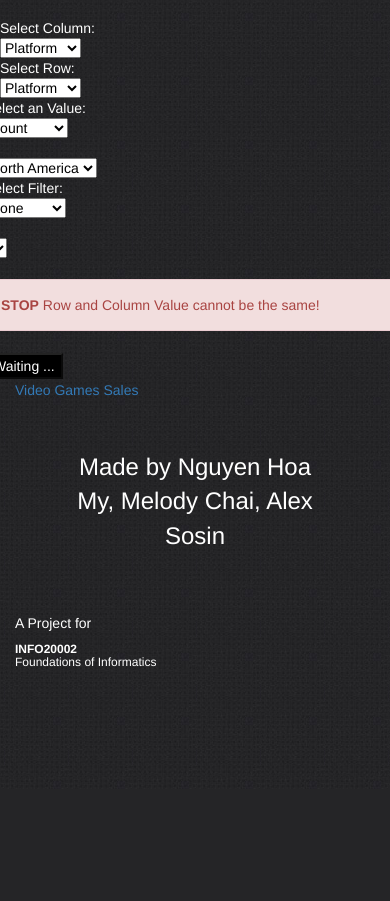
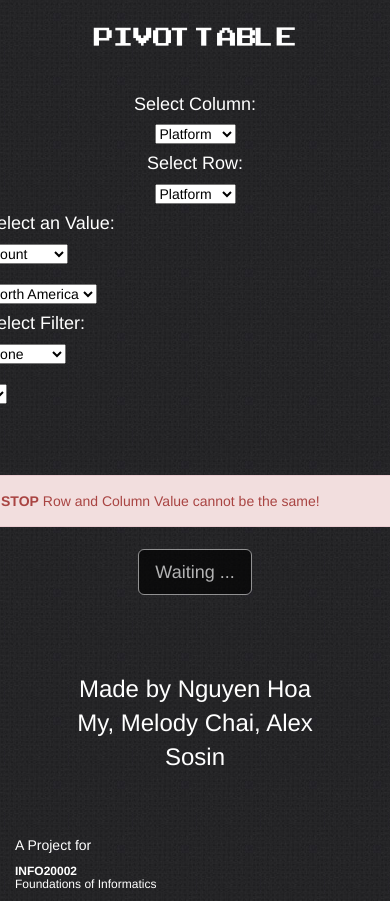
Before and after one commit to nguyenhoamy1602/video_games, a Flask app: page /form in a window 390 px wide; the page is wider, and only the part inside the window is pictured. Shown: the part 55-956 px from the top of that part. Before the commit the page ends 722 px from the top of that part, so only its background shows below. Run offline with Flask 2, Linux system fonts and the light colour scheme; some libraries are stand-ins or nearby versions.

Commit message:
Added styling and some changes to html, also added pictures and altered usability

```diff
--- a/video_games/templates/form.html
+++ b/video_games/templates/form.html
@@ -1,4 +1,3 @@
-
 {% extends "layout.html" %}
 {% block title %} Pivot Table Form {% endblock %}
 {% block head %}
@@ -9,11 +8,17 @@
 {% include "partials/nav.html" %}
     <div id='content' class='row-fluid'>
       <div class="row">
+          <div class="col-md-4 col-sm-1"></div>
+          <div class="col-md-4 col-sm-1" style="text-align:center">
+            <h1 style="display:inline; font-family:Arcade;">Pivot Table</h1>
+          </div>
+          <div class="col-md-4 col-sm-1"></div>
+      </div>
+      <div class="row" style="position:relative; top:25px">
         <form name="Item_1" action="/pivot" method='POST'>
             <div class="col-md-2 col-sm-1"></div>
-            <div class="col-md-2 col-sm-3">
-                Select Column:
-                <br>
+            <div class="col-md-2 col-sm-3" style="text-align:center">
+               <h4> Select Column:</h4>
                 <select name="cat1" id="cat1" onChange="checkAlert1(this.value)">
                   <option value="Platform">Platform</option>
                   <option value="Year">Year</option>
@@ -21,9 +26,8 @@
                   <option value="Publisher">Publisher</option>
                 </select>
             </div>
-              <div class="col-md-2 col-sm-3">
-                Select Row:
-                  <br>
+              <div class="col-md-2 col-sm-3" style="text-align:center">
+                  <h4>Select Row:</h4>
                  <select name="cat2" id="cat2" onChange="checkAlert2(this.value)">
                   <option value="Platform">Platform</option>
                   <option value="Year">Year</option>
@@ -32,10 +36,9 @@
                 </select>
 
             </div>
-               <div class="col-md-2 col-sm-3">
+               <div class="col-md-2 col-sm-3" style="text-align:left">
                    <div class="row">
-                       Select an Value:
-                       <br>
+                       <h4>Select an Value:</h4>
                        <select name="aggr">
                            <option value="count">Count</option>
                           <option value="sum">Sum</option>
@@ -57,9 +60,8 @@
 
             </div>
                <div class="col-md-2 col-sm-2">
-                <div class="row">
-                    Select Filter:
-                    <br>
+                <div class="row" style:"text-align:left">
+                    <h4>Select Filter:</h4>
                     <select name="filter" id="filter" onChange="change(this.value)">
                         <option value="none" selected> None</option>
                         <option value="Platform">Platform</option>
@@ -79,7 +81,7 @@
             </div>
             <div class="col-md-2col-sm-1"></div>
 
-            <div class="row">
+            <div class="row" style="position:relative; top:50px;">
                 <div class="col-md-3 col-sm-3"></div>
                     <div class="col-md-6 col-sm-6">
                         <div id = "warning">
@@ -90,10 +92,10 @@
                     </div>
                  <div class="col-md-3 col-sm-3"></div>
             </div>
-            <div class="row">
+            <div class="row" style="position:relative; top:50px;">
                 <div class="col-md-5 col-sm-5"></div>
-                <div class="col-md-2 col-sm-2">
-                    <button type="submit" id="submit" disabled style="background-color:black; color:white;"> Waiting ...</button>
+                <div class="col-md-2 col-sm-2" style="text-align:center">
+                    <button type="submit" id="submit" class="btn btn-default btn-lg" disabled style="background-color:black; color:white;"> Waiting ...</button>
                 </div>
                  <div class="col-md-5 col-sm-5"></div>
             </div>
--- a/video_games/templates/partials/footer.html
+++ b/video_games/templates/partials/footer.html
@@ -1,8 +1,8 @@
 <footer>
-    <div class="container">
+    <div class="container" style="position:relative; top:100px;">
         <div class="row v-center">
             <div class="col-sm-3">
-                <a class="brand" href="{{ url_for('index') }}">Video Games Sales</a>
+                <!--a class="btn btn-default btn-lg" href="{{ url_for('index') }}">Home</a-->
             </div>
             <div class="col-sm-6">
                 <div class="additional-links">
```
Also changed, not shown: video_games/templates/home.html (+4 -7 lines), video_games/templates/pivot.html (+5 -3 lines), video_games/templates/visualisation.html (+8 -2 lines), video_games/templates/partials/nav.html (line endings or trailing spaces), 3 other files.
